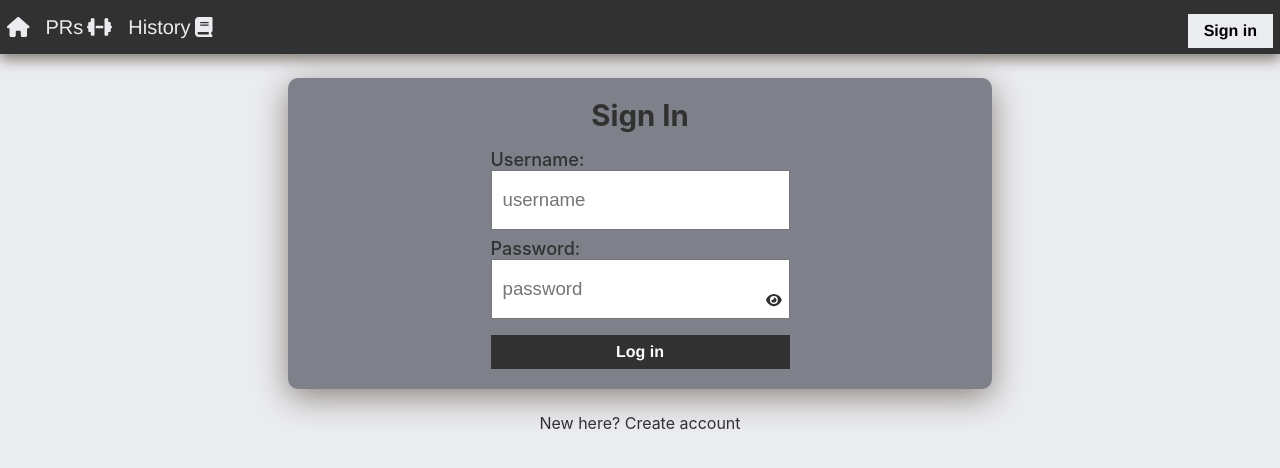
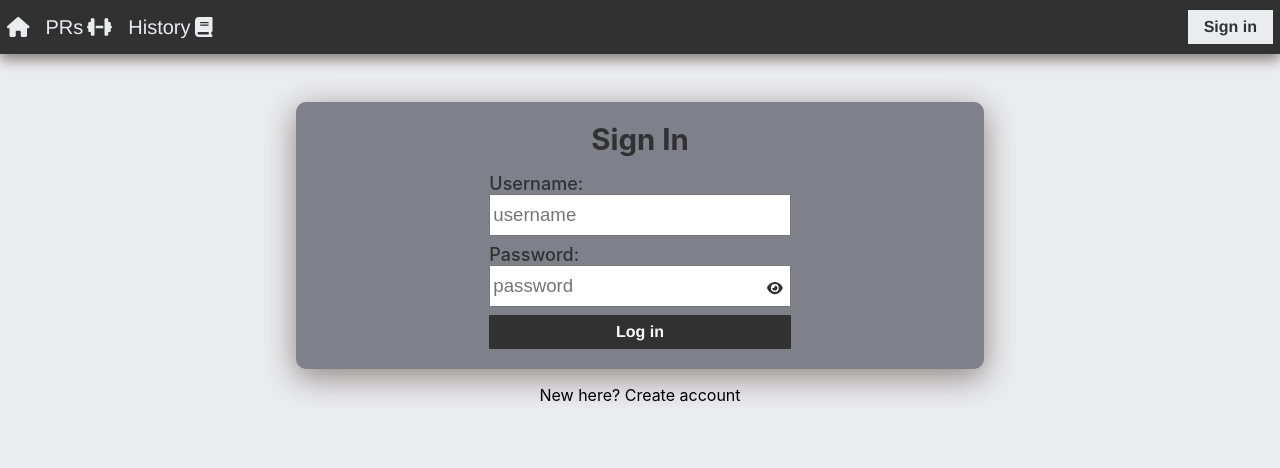
Before and after one commit to jrs-coding-school/jrs-max-lift-react-app-2022-c2, a React (Create React App) app: page /login in a window 1280 px wide. Shown: the top 468 px of the page. Built offline with nearby package versions, Linux system fonts and the light colour scheme.

Commit message:
refactored css heavily

```diff
--- a/src/components/Nav/Nav.css
+++ b/src/components/Nav/Nav.css
@@ -65,11 +65,11 @@ nav .link:visited {
 }
 
 nav .link:hover {
-    color: #00c6cf;
+    color: var(--aqua);
 }
 
 nav .right .link {
-    color: #00c6cf;
+    color: var(--aqua);
 }
 
 nav .link:active {
--- a/src/components/Nav/Nav.js
+++ b/src/components/Nav/Nav.js
@@ -47,12 +47,14 @@ export default function Nav({ logout }) {
 
       <div className="right">
         {!userCheck
-          ? <Link className='link' to="/login">
-            <button className="login">
-              Sign in
-            </button>
-          </Link>
-          : <button className='login-button' onClick={logout} >Sign out</button>
+          ? (
+            <Link className='link' to="/login">
+              <button className="login">
+                Sign in
+              </button>
+            </Link>
+          )
+          : <button className='login' onClick={logout} >Sign out</button>
         }
 
         {userCheck && <div className='username'>{activeUser?.username}
--- a/src/components/entryPage/EntryPage.css
+++ b/src/components/entryPage/EntryPage.css
@@ -1,9 +1,9 @@
-body {
-    color: var(--darkest);
-}
-
 .create-account-link:hover {
     text-decoration: underline;
     color: black;
     cursor: pointer;
 }
+
+.entry-page-root {
+    padding: 3rem 1rem;
+}
--- a/src/components/entryPage/EntryPage.js
+++ b/src/components/entryPage/EntryPage.js
@@ -15,12 +15,12 @@ export default function EntryPage() {
 
 
   return (
-    <div>
+    <div className='entry-page-root'>
       {isLogin ? <LoginForm /> : <OnboardingWizard />}
 
-      <div className='create-account-link' onClick={toggleLoginForm}>
+      <p className='create-account-link' onClick={toggleLoginForm}>
         {isLogin ? 'New here? Create account' : 'Sign into existing account'}
-      </div>
+      </p>
 
     </div>
   )
--- a/src/components/entryPage/loginForm/LoginForm.css
+++ b/src/components/entryPage/loginForm/LoginForm.css
@@ -24,29 +24,22 @@
     padding: 1.25rem 2rem;
 
     width: fit-content;
-    margin: auto;
-    margin-top: 24px;
-    margin-bottom: 24px;
+    margin: 0 auto;
 
 }
 
-.text-box {
-    padding: 10px;
-    width: 275px;
-}
 
-h4 {
+.login-form h4 {
     margin: 0;
     margin-bottom: 1rem;
     font-size: 22pt;
 }
 
-button.login {
+.login-form button.login {
     width: 100%;
-    margin-top: 0.5rem;
 }
 
-.password-input-container {
+.login-form .password-input-container {
     position: relative;
 }
 
@@ -66,3 +59,8 @@ input {
 label {
     font-size: 18px;
 }
+
+.signin-textbox,
+.text-box {
+    width: 220pt;
+}
--- a/src/components/entryPage/onboarding/OnboardingWizard.css
+++ b/src/components/entryPage/onboarding/OnboardingWizard.css
@@ -1,5 +1,5 @@
 .wizard-root {
-    padding: 2rem;
+    padding: 0 2rem;
 }
 
 .wizard-root .multi-option-group {
@@ -26,7 +26,7 @@
 }
 
 .wizard-root .option.active {
-    background-color: #00c6cf;
+    color: var(--aqua);
 }
 
 .create-account-headers {
@@ -72,9 +72,6 @@ input.age-input {
     margin-top: 16pt;
 }
 
-div.wizard-view {
-    margin-top: 20pt;
-}
 
 select.enter-height {
     height: 33pt;
--- a/src/components/homePage/HomePage.css
+++ b/src/components/homePage/HomePage.css
@@ -10,7 +10,7 @@ h3 {
 .calculate {
     color: var(--darkest);
     /* border: solid #595E6E; */
-    background-color: #00c6cf;
+    background-color: var(--aqua);
     /* box-shadow: 0 1px 4px 0 #140e0795; */
     padding: 0.5rem;
     height: 30pt;
--- a/src/components/progressPage/ProgressPage.css
+++ b/src/components/progressPage/ProgressPage.css
@@ -7,7 +7,7 @@ body {
 }
 
 .add-pr-button {
-    background-color: #00c6cf;
+    background-color: var(--aqua);
     color: var(--darkest);
 }
 
--- a/src/index.css
+++ b/src/index.css
@@ -13,6 +13,9 @@
 
   /* used for text and nav bar */
   --darkest: #313131;
+
+  /* accent color */
+  --aqua: #00c6cf;
 }
 
 body {
@@ -40,6 +43,8 @@ button {
   white-space: nowrap;
 
   background-color: #EBECF0;
+  color: var(--darkest);
+
   width: fit-content;
   padding: 0.5rem 1rem;
 
@@ -48,8 +53,8 @@ button {
 
 /* styles all hoverable buttons on app */
 button:hover {
-  background-color: #00c6cf;
   color: var(--darkest);
+  background-color: var(--aqua);
 }
 
 /* styles a secondary styling for butons on app */
@@ -60,7 +65,7 @@ button.primary {
 
 /* sytles all other buttons other than main nav login button */
 button.primary:hover {
-  background-color: #00c6cf;
+  background-color: var(--aqua);
   color: var(--darkest);
 }
 
```
